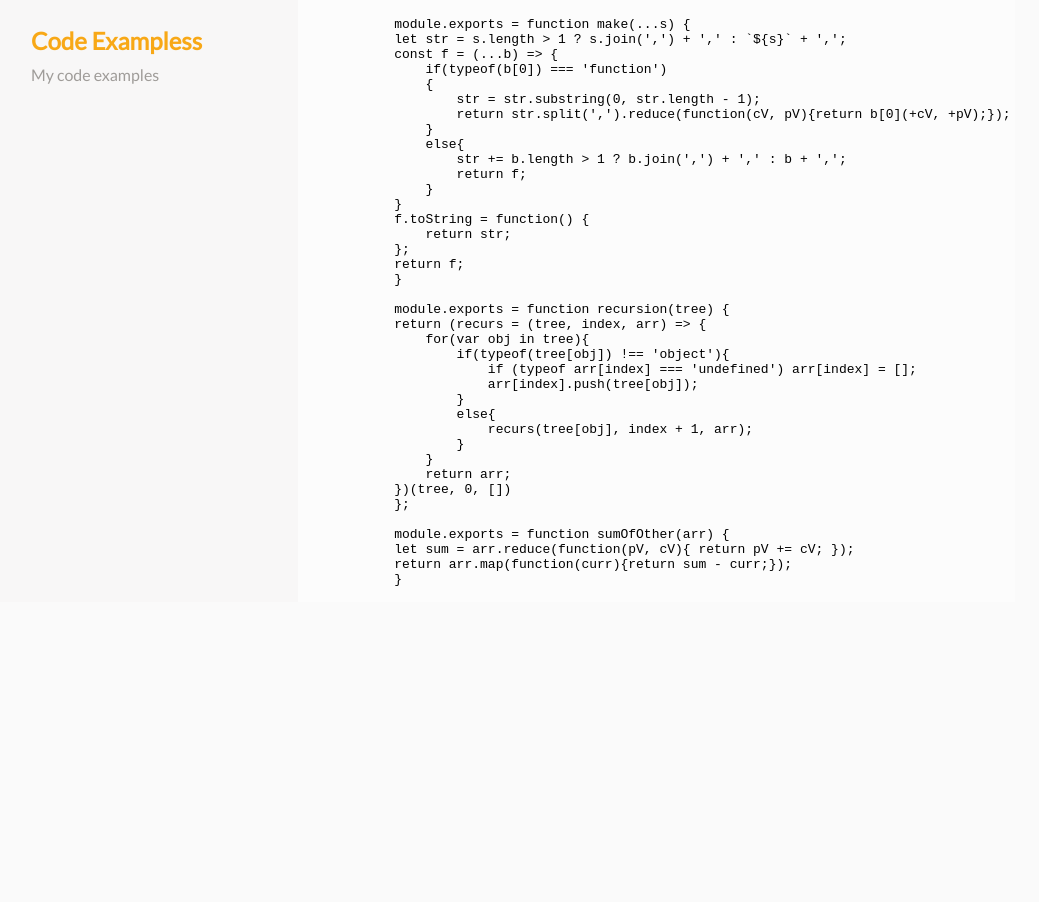
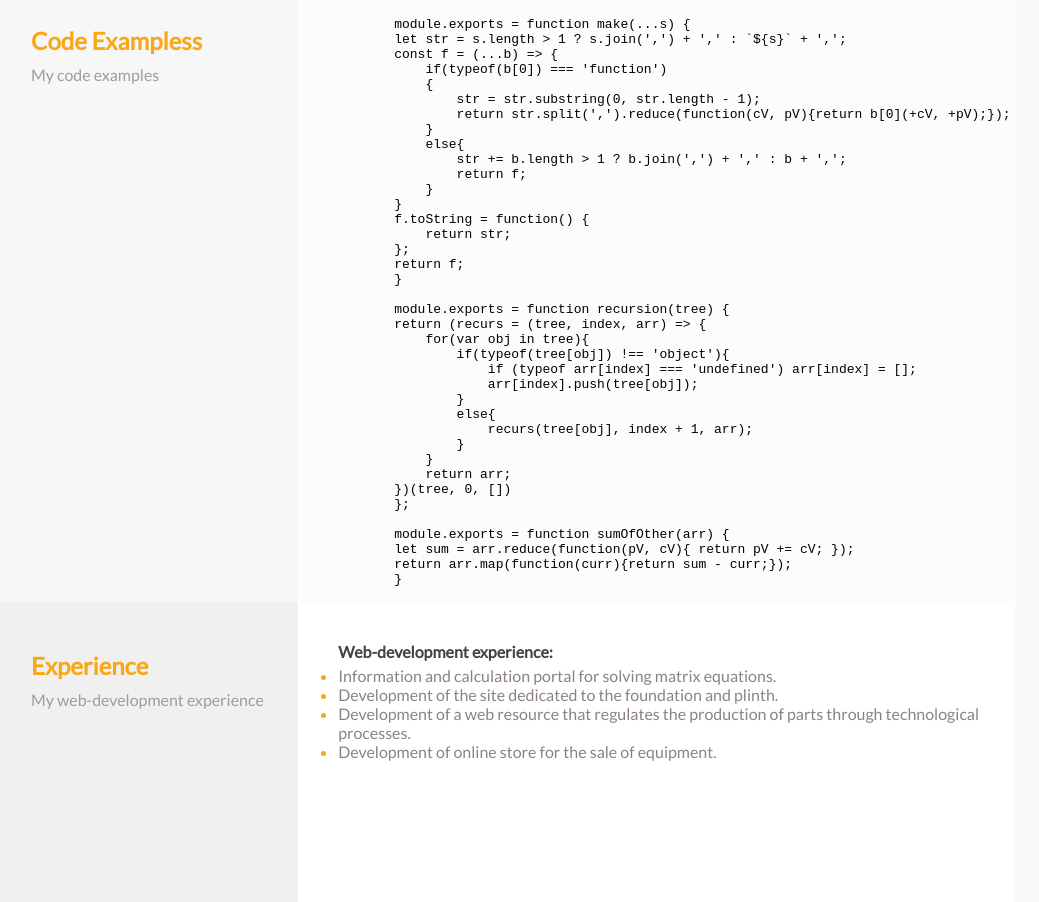
Before and after one commit to icebergnevercries/rsschool-2019Q1-cv, a plain HTML site: page index.html in a window 1280 px wide. Shown: the part 963-1865 px from the top of the page, without its empty margins (137-1176 px from the left). Before the commit the page ends 1565 px from the top, so only its background shows below. Drawn offline with Linux system fonts and the light colour scheme.

Commit message:
feat: add goals

```diff
--- a/index.html
+++ b/index.html
@@ -148,5 +148,20 @@
                 </div>
             </div>
         </div>
+        <div class="grid" id="experience">
+            <div class="left left-content-1">
+                <h2>Experience</h2>
+                <p>My web-development experience</p>
+            </div>
+            <div class="right right-content-1">
+                <ul class="goals">
+                    <li><span>Web-development experience:</span></li>
+                    <li><span>Information and calculation portal for solving matrix equations.</span></li>
+                    <li><span>Development of the site dedicated to the foundation and plinth.</span></li>
+                    <li><span>Development of a web resource that regulates the production of parts through technological processes.</span></li>
+                    <li><span>Development of online store for the sale of equipment.</span></li>
+                </ul>
+            </div>
+        </div>
     </main>
 </body>
```
